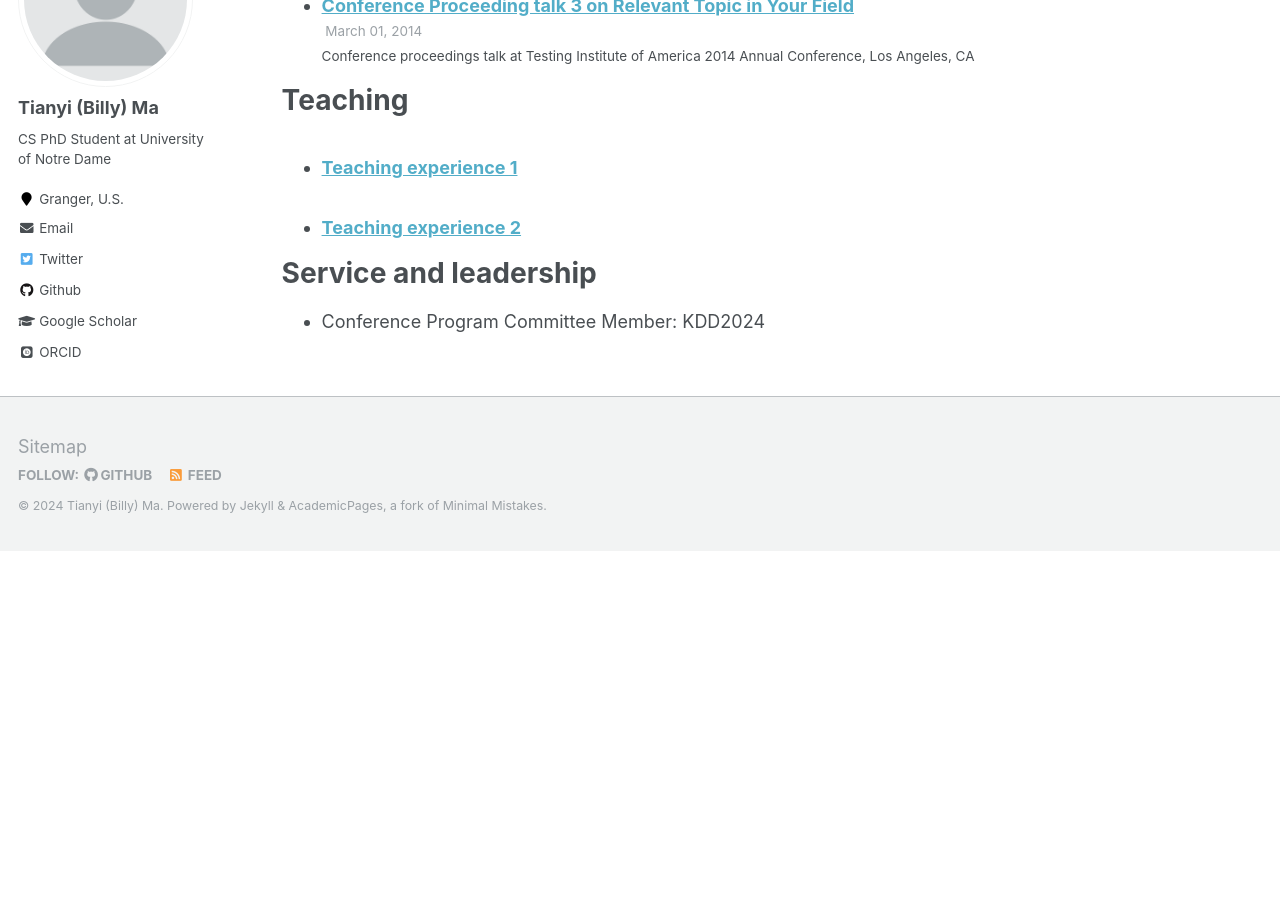
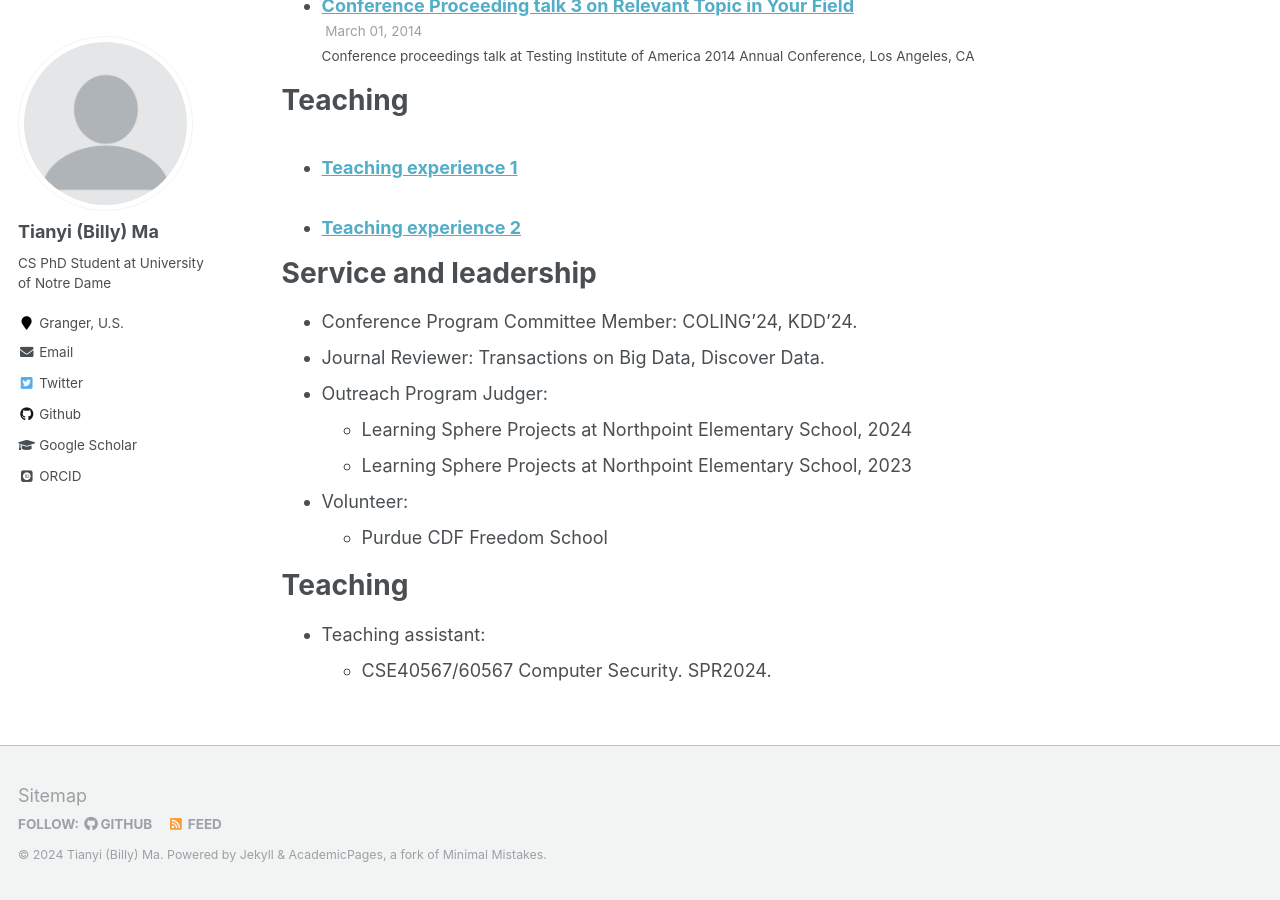
Before and after one commit to Tianyi-Billy-Ma/Tianyi-Billy-Ma.github.io, a Jekyll site: the page built from _pages/cv.md, in a window 1280 px wide and 900 px high, scrolled down 1543 px. Built offline with Jekyll 4.4.1, drawn with Linux system fonts in a browser that asks for light colours; some web fonts are replaced; before the commit the page ends 2094 px from its top, so only the background shows below that.

Commit message:
Update conference program committee membership and publication citations

```diff
--- a/_pages/cv.md
+++ b/_pages/cv.md
@@ -56,4 +56,15 @@ Teaching
 
 Service and leadership
 ======
-* Conference Program Committee Member: KDD2024
+* Conference Program Committee Member: COLING'24, KDD'24.
+* Journal Reviewer: Transactions on Big Data, Discover Data.
+* Outreach Program Judger:
+  * Learning Sphere Projects at Northpoint Elementary School, 2024
+  * Learning Sphere Projects at Northpoint Elementary School, 2023
+* Volunteer:
+  * Purdue CDF Freedom School
+
+Teaching
+=====
+* Teaching assistant:
+  * CSE40567/60567 Computer Security. SPR2024.
```
Also changed, not shown: _publications/WWW2024.md (+1 -1 lines).
